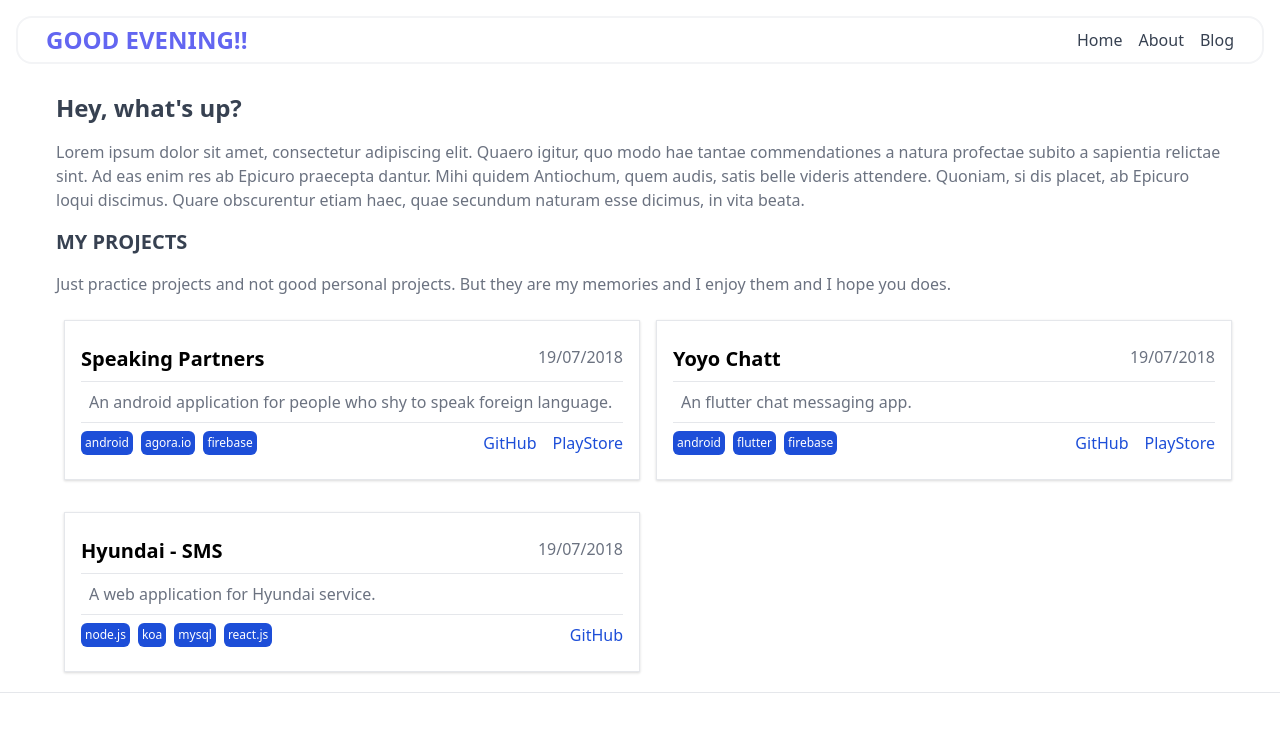
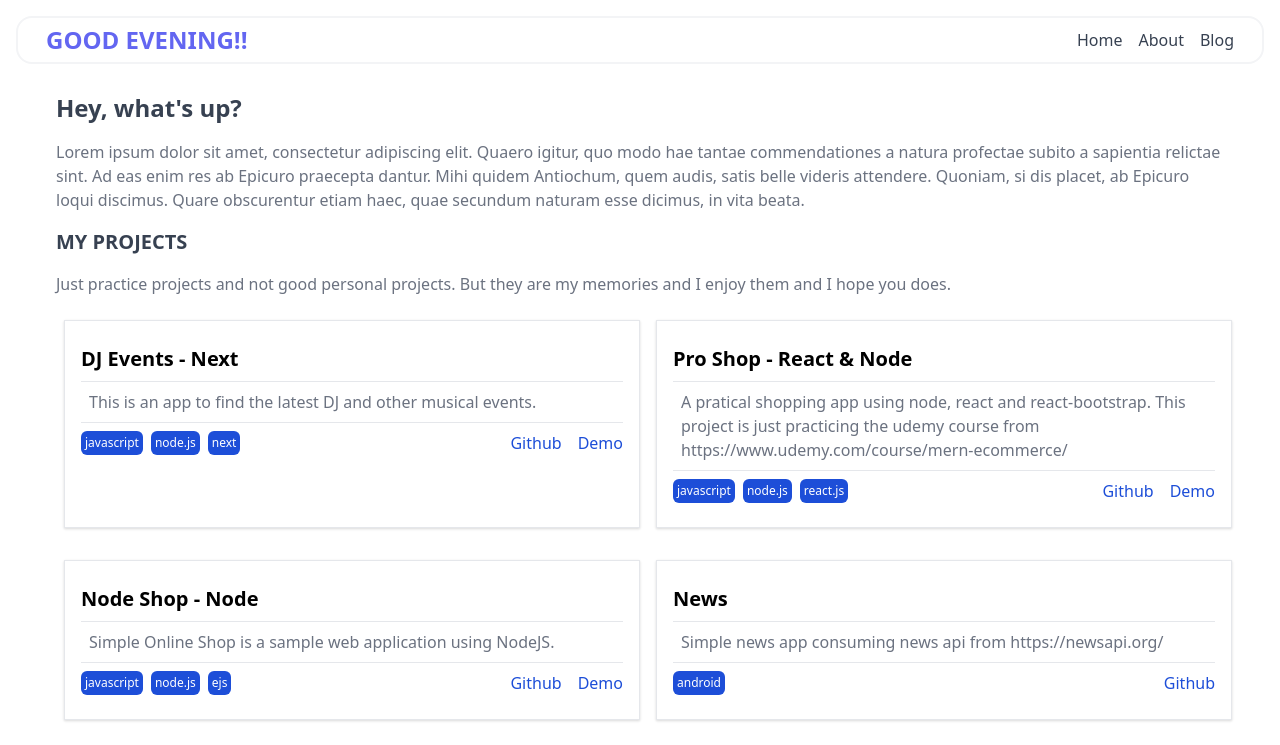
Before and after one commit to ZattWine/kyawzayartun, a Next.js app: page / in a window 1280 px wide. Shown: the top 745 px of the page. Built offline with nearby package versions, Linux system fonts and the light colour scheme; what @tailwindcss/typography would draw is missing.

Commit message:
sort project items

```diff
--- a/components/ProjectItem.js
+++ b/components/ProjectItem.js
@@ -7,7 +7,7 @@ export default function ProjectItem({ project }) {
       <div className='border-b border-gray-200 py-2'>
         <div className='flex flex-row justify-between'>
           <h1 className='text-xl font-bold'>{project.title}</h1>
-          <span className='text-gray-500'>{project.date}</span>
+          {/* <span className='text-gray-500'>{project.date}</span> */}
         </div>
       </div>
       <div className='p-2 border-b'>
--- a/data/me.js
+++ b/data/me.js
@@ -15,30 +15,105 @@ export const me = {
       description:
         'An android application for people who shy to speak foreign language.',
       links: [
-        { type: 'GitHub', url: 'https://github' },
-        { type: 'PlayStore', url: 'https://github' },
+        { type: 'GitHub', url: 'https://github.com/ZattWine/speakingpartners' },
       ],
-      tags: ['Android', 'Agora.io', 'Firebase'],
-      date: '19/07/2018',
+      tags: ['Java', 'Android', 'Agora.io', 'Firebase'],
+      date: '30/10/2018',
     },
     {
       id: 2,
       title: 'Yoyo Chatt',
       description: 'An flutter chat messaging app.',
       links: [
-        { type: 'GitHub', url: 'https://github' },
+        { type: 'GitHub', url: 'https://github.com/ZattWine/yoyo_chatt' },
         { type: 'PlayStore', url: 'https://github' },
       ],
       tags: ['Android', 'Flutter', 'Firebase'],
-      date: '19/07/2018',
+      date: '22/01/2021',
     },
     {
       id: 3,
       title: 'Hyundai - SMS',
       description: 'A web application for Hyundai service.',
-      links: [{ type: 'GitHub', url: 'https://github' }],
-      tags: ['Node.js', 'Koa', 'MySQL', 'React.js'],
+      links: [
+        { type: 'API', url: 'https://github.com/ZattWine/sms-api' },
+        { type: 'Face', url: 'https://github.com/ZattWine/sms-face' },
+      ],
+      tags: ['Javascript', 'Node.js', 'Koa', 'MySQL', 'React.js'],
       date: '19/07/2018',
+    },
+    {
+      id: 4,
+      title: 'Chattogether - RMI',
+      description: 'A simple chat app using java rmi. Third year Java project.',
+      links: [
+        { type: 'Github', url: 'https://github.com/ZattWine/chattogether' },
+      ],
+      tags: ['Java', 'RMI'],
+      date: '',
+    },
+    {
+      id: 5,
+      title: 'News',
+      description:
+        'Simple news app consuming news api from https://newsapi.org/',
+      links: [{ type: 'Github', url: 'https://github.com/ZattWine/news' }],
+      tags: ['Android'],
+      date: '20/01/2020',
+    },
+    {
+      id: 6,
+      title: 'Node Shop - Node',
+      description:
+        'Simple Online Shop is a sample web application using NodeJS.',
+      links: [
+        {
+          type: 'Github',
+          url: 'https://github.com/ZattWine/basic-node-practice',
+        },
+        {
+          type: 'Demo',
+          url: 'https://node-shop-classic.herokuapp.com/',
+        },
+      ],
+      tags: ['Javascript', 'Node.js', 'ejs'],
+      date: '31/05/2021',
+    },
+    {
+      id: 7,
+      title: 'Pro Shop - React & Node',
+      description:
+        'A pratical shopping app using node, react and react-bootstrap. This project is just practicing the udemy course from https://www.udemy.com/course/mern-ecommerce/',
+      links: [
+        {
+          type: 'Github',
+          url: 'https://github.com/ZattWine/pro-shopping-app',
+        },
+        {
+          type: 'Demo',
+          url: 'https://zattshop.herokuapp.com/',
+        },
+      ],
+      tags: ['Javascript', 'Node.js', 'React.js'],
+      date: '18/06/2021',
+    },
+    {
+      id: 8,
+      title: 'DJ Events - Next',
+      description:
+        'This is an app to find the latest DJ and other musical events.',
+      links: [
+        {
+          type: 'Github',
+          url: 'https://github.com/ZattWine/djevents-app-next',
+        },
+        {
+          type: 'Demo',
+          url: 'https://nextdjevents.vercel.app/',
+        },
+      ],
+      tags: ['Javascript', 'Node.js', 'Next'],
+      date: '22/06/2021',
     },
   ],
 }
--- a/pages/index.js
+++ b/pages/index.js
@@ -2,7 +2,15 @@ import Layout from '@/components/Layout'
 import ProjectItem from '@/components/ProjectItem'
 import { me } from '@/data/me'
 
+function sortByProperty(value) {
+  return function (a, b) {
+    if (a[value] < b[value]) return 1
+    else if (a[value] > b[value]) return -1
+  }
+}
+
 export default function HomePage() {
+  const sortedProjects = me.projects.sort(sortByProperty('id'))
   return (
     <Layout>
       <main>
@@ -24,10 +32,10 @@ export default function HomePage() {
             Just practice projects and not good personal projects. But they are
             my memories and I enjoy them and I hope you does.
           </p>
-          {me.projects.length === 0 && <h2>No projects found.</h2>}
+          {sortedProjects.length === 0 && <h2>No projects found.</h2>}
           <div className='mt-4 grid md:grid-cols-2 gap-4'>
-            {me.projects.length > 0 &&
-              me.projects.map((p) => <ProjectItem key={p.id} project={p} />)}
+            {sortedProjects.length > 0 &&
+              sortedProjects.map((p) => <ProjectItem key={p.id} project={p} />)}
           </div>
         </div>
       </main>
```
